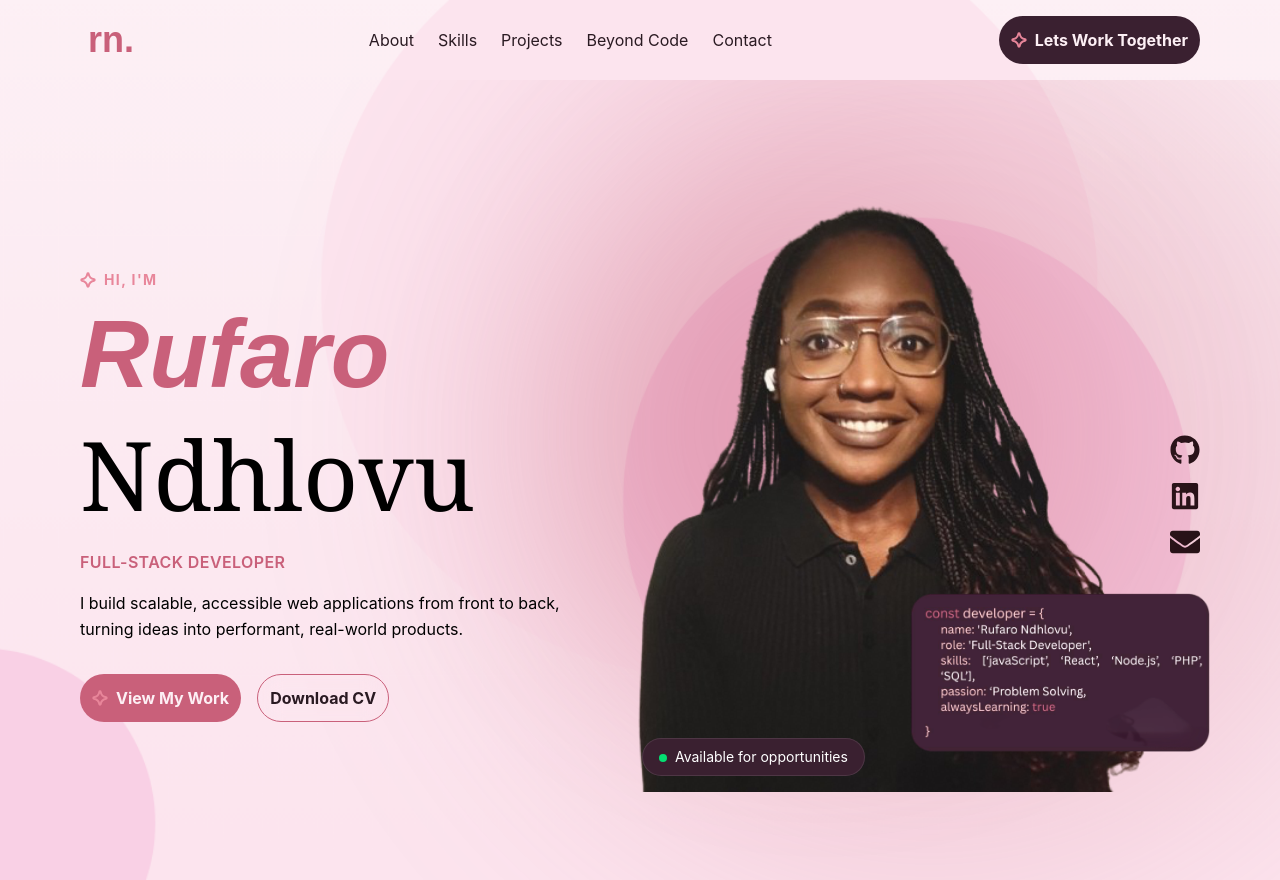
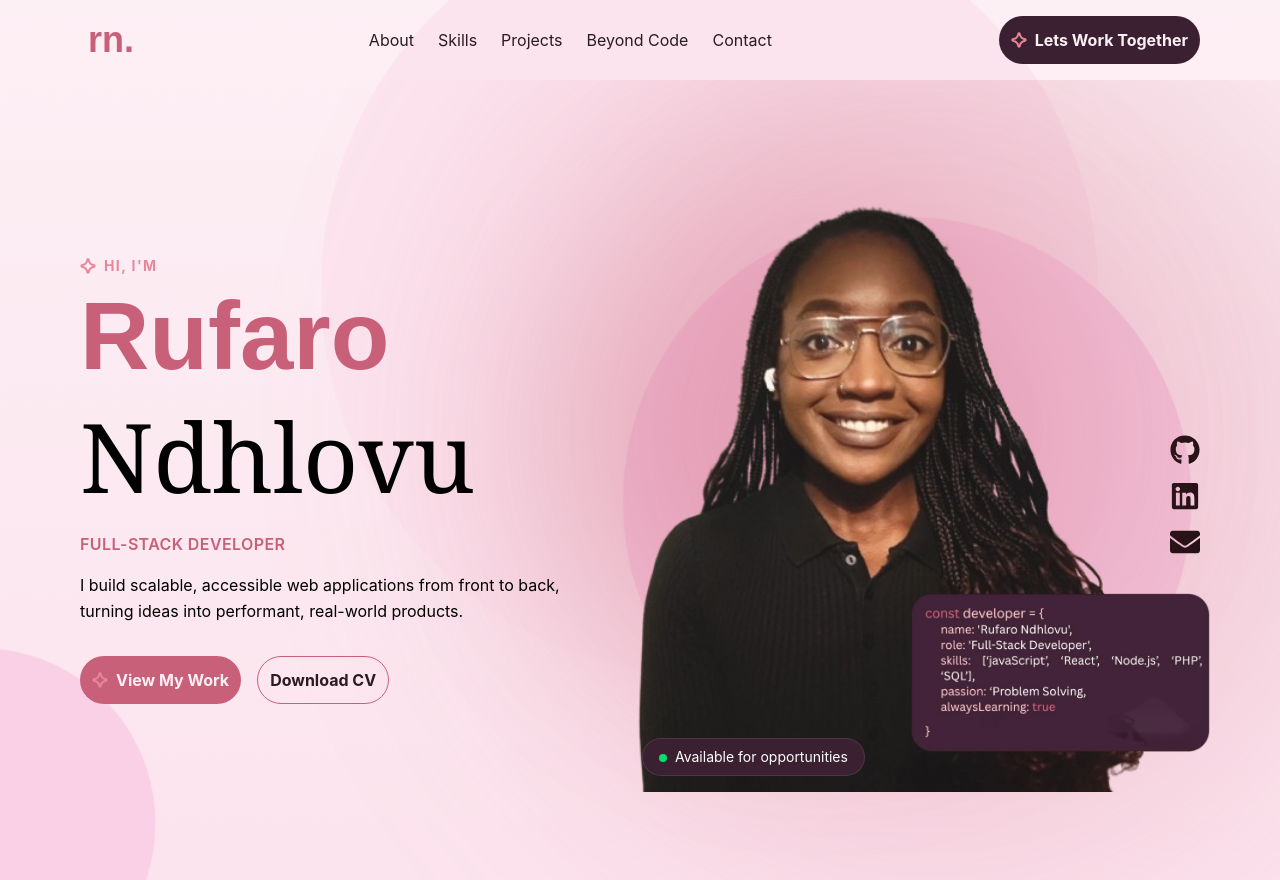
Before and after one commit to rufaro-ndhlovu/PortfolioWebsite, a Next.js app: page / in a window 1280 px wide. Built offline with nearby package versions, Linux system fonts and the light colour scheme; a web font is replaced by a local one.

Commit message:
Update Hero component styles for improved layout; adjust margin and flex properties for better responsiveness.

```diff
--- a/app/sections/Hero.tsx
+++ b/app/sections/Hero.tsx
@@ -16,7 +16,7 @@ export default function Hero() {
         <div className="absolute top-[-100px] right-[-100px] sm:w-[500px] sm:h-[500px] md:w-[900px] md:h-[900px] bg-[var(--pink-main)] opacity-20 blur-[120px] rounded-full"></div>
 
         {/* LEFT SIDE */}
-        <div className="max-w-xl z-10 sm:mt-8">
+        <div className="max-w-xl z-10 sm:mt-9 md:mt-0">
           <div className="flex flex-row gap-2 items-center">
             <Astroid size={16} color="#e8869a" strokeWidth={3} />
             <p className="text-[var(--pink-soft)] tracking-widest text-sm font-bold">
@@ -24,16 +24,16 @@ export default function Hero() {
             </p>
           </div>
 
-          <h1 className="text-6xl lg:text-8xl leading-tight font-serif">
+          <h1 className="text-6xl lg:text-8xl leading-tight font-serif flex sm:flex-row md:flex-col sm:gap-4 md:gap-0">
             <span
-              className="italic text-[var(--pink-main)] font-bold"
+              className="text-[var(--pink-main)] font-bold"
               style={{
                 fontFamily: "var(--font-petitFormalScript)",
               }}
             >
               Rufaro
             </span>
-            <br />
+
             <span className="text-[var(--text-primary)]">Ndhlovu</span>
           </h1>
 
```
